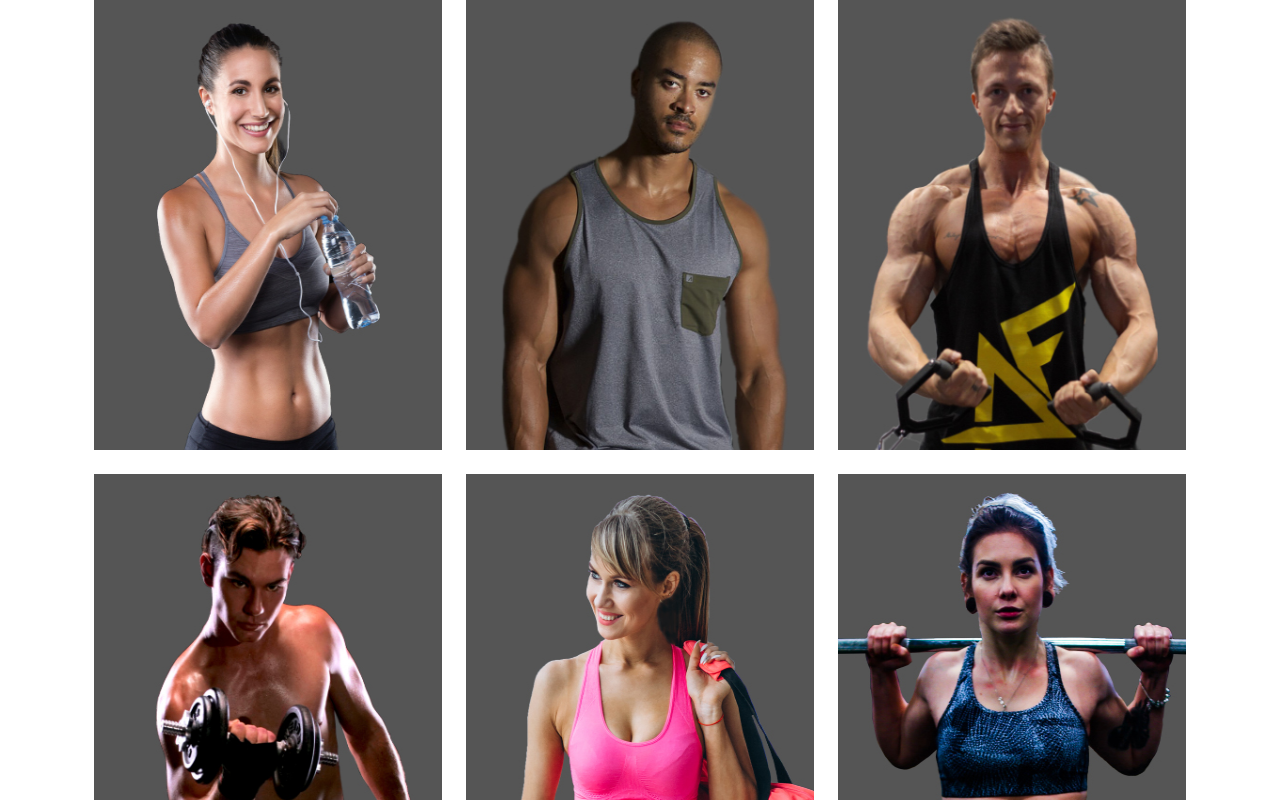
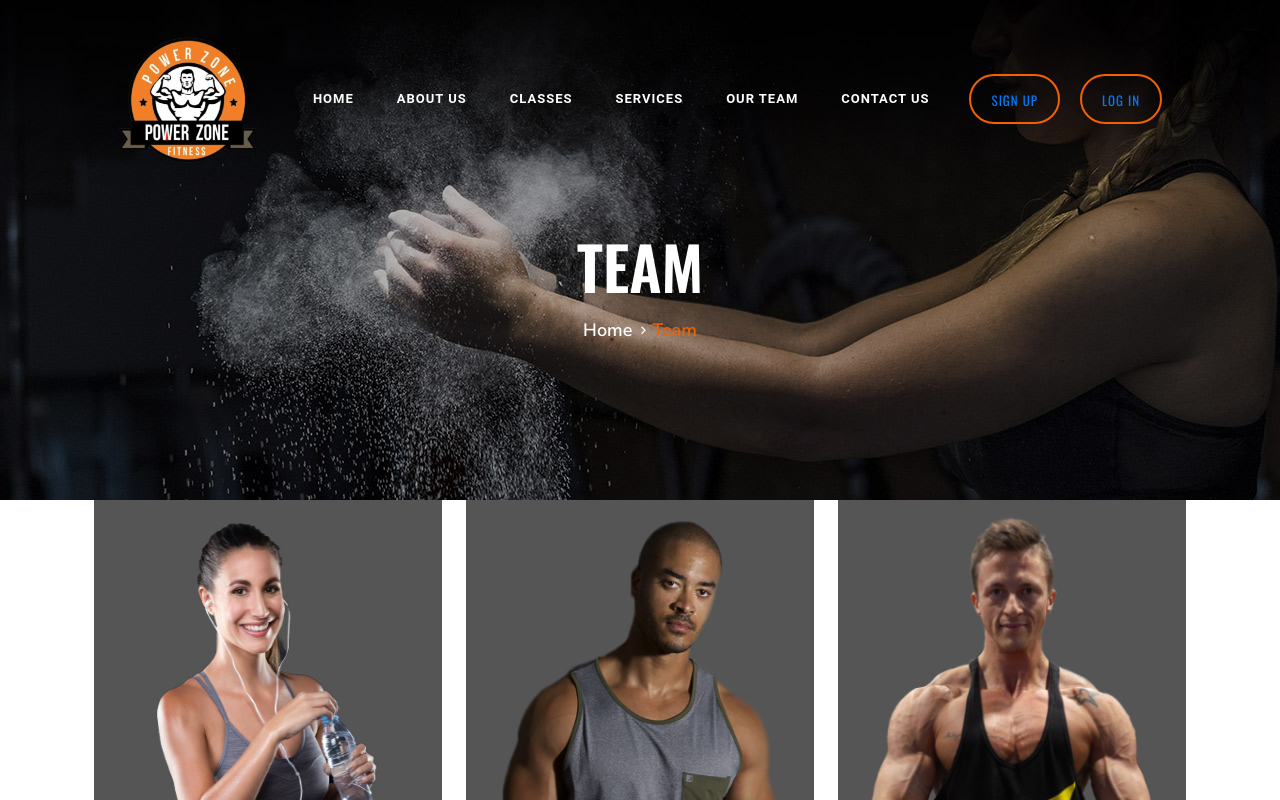
Before and after one commit to haw07/Power-Zone, a React (Create React App) app: page /team in a window 1280 px wide. Shown: the top 800 px of the page. Built offline with nearby package versions, Linux system fonts and the light colour scheme; a web font is replaced by a local one.

Commit message:
Your commit message here

```diff
--- a/src/App.js
+++ b/src/App.js
@@ -1,9 +1,8 @@
 import "./style.css";
 import HomeScreen from "./screens/HomeScreen";
-import LogIn from "./LoginScreen/index";
+import LogIn from "./LogInScreen/index";
 import SignUp from "./SignUpScreen/index";
-import ResetPassword from "./LoginScreen/ResetPassword";
-//import Team from "./Components/Team";
+import ResetPassword from "./LogInScreen/ResetPassword";
 import NavBar from "./Components/NavBar";
 import ErrorPage from "./Components/ErrorPage";
 import Contact from "./Components/Contact";
@@ -11,12 +10,22 @@ import Classes from "./ClassesScreen/index";
 import Team from "./TeamScreen";
 //import TeamPage from "./screens/TeamPage";
 // import {Routes, Route} from "react-router-dom"
+import { BrowserRouter as Router, Route, Routes} from 'react-router-dom'
 
 function App() {
   return (
-    <div>
-      <Team />
-    </div>
+    <Router>
+      <div className="App">
+        <Routes>
+          <Route path="/" element={<HomeScreen />} />
+          <Route path="/team" element={<Team />} />
+          <Route path="/classes" element={<Classes />} />
+          <Route path="/signup" element={<SignUp />} />
+          <Route path="/login" element={<LogIn />} />
+          <Route path="*" element={<ErrorPage />} />
+        </Routes>
+      </div>
+    </Router>
   );
 }
 
--- a/src/ClassesScreen/Classes_style.css
+++ b/src/ClassesScreen/Classes_style.css
@@ -55,7 +55,7 @@ h6 {
 p {
   font-size: 16px;
   font-family: "Nunito Sans", sans-serif;
-  color: #8f8fa8;
+  color: #ffffff;
   font-weight: 400;
   line-height: 24px;
   margin: 0 0 15px 0;
--- a/src/Components/Footer.js
+++ b/src/Components/Footer.js
@@ -1,190 +1,24 @@
 import React from 'react'
 import '../style.css'
 import { Container, Row, Col } from 'react-bootstrap'
+import {Link} from 'react-router-dom'
 
 function Footer() {
   return (
-
-    // <footer className="w-full bg-black text-white">
-    //   <section className="flex justify-between m-5">
-    //     <div className="mr-5 w-64">
-    //       <img
-    //         src="/logo-removebg-preview.png"
-    //         alt="image"
-    //         className="h-32 block m-auto mb-2"
-    //       />
-    //       <p className="ml-4">
-    //         Power Zone is a gym for athletics. Through this website, you can
-    //         register for classes, take advice from nutritionist and much more!
-    //       </p>
-    //     </div>
-
-    //     <div className="mr-5">
-    //       <h1 className="font-bold text-3xl">Useful Links</h1>
-    //       <ul className="p-5 text-center">
-    //         <li className="mb-3 hover:text-orange-500">
-    //           <a href="#">About</a>
-    //         </li>
-    //         <li className="mb-3 hover:text-orange-500">
-    //           <a href="#">Blog</a>
-    //         </li>
-    //         <li className="mb-3 hover:text-orange-500">
-    //           <a href="#">Classes</a>
-    //         </li>
-    //       </ul>
-    //     </div>
-
-    //     <div>
-    //       <h1 className="font-bold text-3xl">Support</h1>
-    //       <ul className="p-5 text-center">
-    //         <li className="mb-3 hover:text-orange-500">
-    //           <a href="#">login</a>
-    //         </li>
-    //         <li className="mb-3 hover:text-orange-500">
-    //           <a href="#">My Account</a>
-    //         </li>
-    //         <li className="mb-3 hover:text-orange-500">
-    //           <a href="#">Contact</a>
-    //         </li>
-    //       </ul>
-    //     </div>
-    //   </section>
-
-    //   <hr />
-
-    //   <section className="text-center p-5">
-    //     <p>Copywrites &copy; | Power Zone | CMPS 271</p>
-    //   </section>
-    // </footer>
-
-    // <section className="footer-section bg-black text-white">
-    //   <Container className="p-2 m-5">
-    //     <Row>
-    //       <Col lg={4}>
-    //         <div className="fs-about">
-    //           <div className="fa-logo">
-    //             <a href="#">
-    //               <img
-    //                 height="150"
-    //                 width="150"
-    //                 src="/logo-removebg-preview.png"
-    //                 alt="logo"
-    //               />
-    //             </a>
-    //           </div>
-    //           <p>
-    //             Lorem ipsum dolor sit amet, consectetur adipiscing elit, sed do
-    //             eiusmod tempor incididunt ut labore dolore magna aliqua endisse
-    //             ultrices gravida lorem.
-    //           </p>
-    //           <div className="fa-social">
-    //             <a href="#">
-    //               <i className="fa fa-facebook"></i>
-    //             </a>
-    //             <a href="#">
-    //               <i className="fa fa-twitter"></i>
-    //             </a>
-    //             <a href="#">
-    //               <i className="fa fa-youtube-play"></i>
-    //             </a>
-    //             <a href="#">
-    //               <i className="fa fa-instagram"></i>
-    //             </a>
-    //             <a href="#">
-    //               <i className="fa fa-envelope-o"></i>
-    //             </a>
-    //           </div>
-    //         </div>
-    //       </Col>
-    //       <Col lg={2} md={3} sm={6}>
-    //         <div className="fs-widget">
-    //           <h4 class="text-white">Useful links</h4>
-    //           <ul className='list-none'>
-    //             <li>
-    //               <a href="#" class="text-white no-underline">About</a>
-    //             </li>
-    //             <li>
-    //               <a href="#" className='text-white'>Blog</a>
-    //             </li>
-    //             <li>
-    //               <a href="#" className='text-white'>Classes</a>
-    //             </li>
-    //             <li>
-    //               <a href="#" className='text-white'>Contact</a>
-    //             </li>
-    //           </ul>
-    //         </div>
-    //       </Col>
-    //       <Col lg={2} md={3} sm={6}>
-    //         <div className="fs-widget">
-    //           <h4 className='text-white'>Support</h4>
-    //           <ul>
-    //             <li>
-    //               <a href="#" className='text-white'>Login</a>
-    //             </li>
-    //             <li>
-    //               <a href="#" className='text-white'>My account</a>
-    //             </li>
-    //             <li>
-    //               <a href="#" className='text-white'>Subscribe</a>
-    //             </li>
-    //             <li>
-    //               <a href="#" className='text-white'>Contact</a>
-    //             </li>
-    //           </ul>
-    //         </div>
-    //       </Col>
-    //       <Col lg={4} md={6}>
-    //         <div className="fs-widget">
-    //           <h4 className='text-white'>Tips & Guides</h4>
-    //           <div className="fw-recent">
-    //             <h6>
-    //               <a href="Header"  className='text-white no-underline'>
-    //                 Physical fitness may help prevent depression, anxiety
-    //               </a>
-    //             </h6>
-    //             <ul>
-    //               <li>3 min read</li>
-    //               <li>20 Comment</li>
-    //             </ul>
-    //           </div>
-    //           <div className="fw-recent">
-    //             <h6>
-    //               <a href="#" className='text-white'>
-    //                 Fitness: The best exercise to lose belly fat and tone up...
-    //               </a>
-    //             </h6>
-    //             <ul>
-    //               <li>3 min read</li>
-    //               <li>20 Comment</li>
-    //             </ul>
-    //           </div>
-    //         </div>
-    //       </Col>
-    //     </Row>
-    //     <Row>
-    //       <Col lg={12} className="text-center">
-    //         <div className="copyright"></div>
-    //       </Col>
-    //     </Row>
-    //   </Container>
-    // </section>
-
-
-      <section class="footer-section" className='bg-black pt-5'>
+    <section class="footer-section" className='bg-black pt-5'>
         <div class="container" className='p-2 mx-5'>
             <div class="row pb-3">
                 <div class="col-lg-4 col_">
                     <div class="fs-about" className="place-content-center">
                         <div class="fa-logo">
                             <a href="#">
-                              <img
+                                <img
                                 height="140"
                                 width="140"
                                 src="/logo-removebg-preview.png"
                                 alt="logo"
-                              />
-                              </a>
+                                />
+                                </a>
                         </div>
                         <p>Transforming Your Fitness Journey with Smart Management - Gym Management System<p class="p-element">Power Zone</p></p>
                         <div class="fa-social">
@@ -202,7 +36,7 @@ function Footer() {
                         <ul class="list">
                             <li><a href="#" class="items">About</a></li>
                             <li><a href="#" class="items">Blog</a></li>
-                            <li><a href="#" class="items">Classes</a></li>
+                            <li><Link to="/classes" className='items'>Classes</Link></li>
                             <li><a href="#" class="items">Contact</a></li>
                         </ul>
                     </div>
@@ -211,7 +45,7 @@ function Footer() {
                     <div class="fs-widgets">
                         <h4 class="h4-1">Support</h4>
                         <ul class="list">
-                            <li><a href="#" class="items">Login</a></li>
+                            <li><Link to="/login" className='items'>Log In</Link></li>
                             <li><a href="#" class="items">My account</a></li>
                             <li><a href="#" class="items">Subscribe</a></li>
                             <li><a href="#" class="items">Contact</a></li>
--- a/src/Components/Header.js
+++ b/src/Components/Header.js
@@ -2,13 +2,7 @@ import React from "react";
 import "../style.css";
 import { Carousel, Nav, Navbar, Container, Button } from "react-bootstrap";
 import { FontAwesomeIcon } from "@fortawesome/react-fontawesome";
-import {
-  BroeserRouter as Router,
-  Route,
-  Switch,
-  Link,
-  useParams,
-} from "react-router-dom";
+import {NavLink, Link} from 'react-router-dom';
 import { faBars } from "@fortawesome/free-solid-svg-icons";
 
 function Header() {
@@ -35,27 +29,27 @@ function Header() {
           </Navbar.Toggle>
           <Navbar.Collapse id="basic-navbar-nav">
             <Nav className="ml-auto">
-              <Nav.Link className="nav-link ml-3 mr-3" href="#">
+              <NavLink to="/" exact className="nav-link ml-3 mr-3" activeClassName="active">
                 HOME
-              </Nav.Link>
-              <Nav.Link className="nav-link ml-3 mr-3" href="#">
+              </NavLink>
+              <NavLink to="/aboutus" exact className="nav-link ml-3 mr-3" activeClassName="active">
                 ABOUT US
-              </Nav.Link>
-              <Nav.Link className="nav-link ml-3 mr-3" href="#">
+              </NavLink>
+              <NavLink to="/classes" exact className="nav-link ml-3 mr-3" activeClassName="active">
                 CLASSES
-              </Nav.Link>
-              <Nav.Link className="nav-link ml-3 mr-3" href="#">
+              </NavLink>
+              <NavLink to="/services" exact className="nav-link ml-3 mr-3" activeClassName="active">
                 SERVICES
-              </Nav.Link>
-              <Nav.Link className="nav-link ml-3 mr-3" href="#">
+              </NavLink>
+              <NavLink to="/team" exact className="nav-link ml-3 mr-3" activeClassName="active">
                 OUR TEAM
-              </Nav.Link>
-              <Nav.Link className="nav-link ml-3 mr-3" href="#">
+              </NavLink>
+              <NavLink to="/contact" exact className="nav-link ml-3 mr-3" activeClassName="active">
                 CONTACT US
-              </Nav.Link>
+              </NavLink>
             </Nav>
-            <Button class="btn">Sign up</Button> <div></div>
-            <Button class="btn">Log in</Button>{" "}
+            <Button class="btn" variant="primary"><Link to="/signup">Sign Up</Link></Button>
+            <Button class="btn" variant="primary"><Link to="/login">Log In</Link></Button>
           </Navbar.Collapse>
           <style type="text/css">
             {`
@@ -115,7 +109,7 @@ function Header() {
       </Navbar>
       <Carousel>
         <Carousel.Item>
-          <img className="d-block w-250" src="/hero-1.jpg" alt="First slide" />
+          <img className="d-block w-250 carouselImage" src="/hero-1.jpg" alt="First slide" />
           <div className="carousel-caption d-none d-md-block">
             <h1 className="text1 font-bold text-2xl mb-5 text-light">
               Shape Your Body
@@ -127,7 +121,7 @@ function Header() {
           </div>
         </Carousel.Item>
         <Carousel.Item>
-          <img className="d-block w-250" src="/hero-2.jpg" alt="Second slide" />
+          <img className="d-block w-250 carouselImage" src="/hero-2.jpg" alt="Second slide" />
           <div className="carousel-caption d-none d-md-block">
             <h1 className="text1 font-bold text-2xl mb-5 text-light">
               Shape Your Body
--- a/src/Components/NavBar.js
+++ b/src/Components/NavBar.js
@@ -3,6 +3,7 @@ import "../style.css";
 import { Nav, Navbar, Container, Button } from "react-bootstrap";
 import { FontAwesomeIcon } from "@fortawesome/react-fontawesome";
 import { faBars } from "@fortawesome/free-solid-svg-icons";
+import { NavLink, Link } from 'react-router-dom'
 
 function NavBar() {
   return (
@@ -28,27 +29,27 @@ function NavBar() {
           </Navbar.Toggle>
           <Navbar.Collapse id="basic-navbar-nav">
             <Nav className="ml-auto">
-              <Nav.Link className="nav-link ml-3 mr-3" href="#">
+            <NavLink to="/" exact className="nav-link ml-3 mr-3" activeClassName="active">
                 HOME
-              </Nav.Link>
-              <Nav.Link className="nav-link ml-3 mr-3" href="#">
+              </NavLink>
+              <NavLink to="/aboutus" exact className="nav-link ml-3 mr-3" activeClassName="active">
                 ABOUT US
-              </Nav.Link>
-              <Nav.Link className="nav-link ml-3 mr-3" href="#">
+              </NavLink>
+              <NavLink to="/classes" exact className="nav-link ml-3 mr-3" activeClassName="active">
                 CLASSES
-              </Nav.Link>
-              <Nav.Link className="nav-link ml-3 mr-3" href="#">
+              </NavLink>
+              <NavLink to="/services" exact className="nav-link ml-3 mr-3" activeClassName="active">
                 SERVICES
-              </Nav.Link>
-              <Nav.Link className="nav-link ml-3 mr-3" href="#">
+              </NavLink>
+              <NavLink to="/team" exact className="nav-link ml-3 mr-3" activeClassName="active">
                 OUR TEAM
-              </Nav.Link>
-              <Nav.Link className="nav-link ml-3 mr-3" href="#">
+              </NavLink>
+              <NavLink to="/contact" exact className="nav-link ml-3 mr-3" activeClassName="active">
                 CONTACT US
-              </Nav.Link>
+              </NavLink>
             </Nav>
-            <Button class="btn">Sign up</Button> <div></div>
-            <Button class="btn">Log in</Button>{" "}
+            <Button class="btn" variant="primary"><Link to="/signup">Sign Up</Link></Button>
+            <Button class="btn" variant="primary"><Link to="/login">Log In</Link></Button>
           </Navbar.Collapse>
           <style type="text/css">
             {`
--- a/src/TeamScreen/index.js
+++ b/src/TeamScreen/index.js
@@ -1,10 +1,33 @@
 import "./style.css";
 import Data from "./data";
+import NavBar from '../Components/NavBar'
+import GetTouch from '../Components/GetTouch'
+import Footer from '../Components/Footer'
 import { useState } from "react";
 function Team() {
   const [data, setData] = useState(Data);
   return (
-    <div className="container row m-auto">
+    <setion>
+      <section class="breadcrumb-section set-bg" data-setbg="img/breadcrumb-bg.jpg">
+          <div class="navbarContact" >
+              <NavBar />
+          </div>
+          <div class="container">
+              <div class="row">
+                  <div class="col-lg-12 text-center">
+                      <div class="breadcrumb-text">
+                          <h2>Team</h2>
+                          <div class="bt-option">
+                              <a href="./index.html">Home</a>
+                              <span>Team</span>
+                          </div>
+                      </div>
+                  </div>
+              </div>
+          </div>
+      </section>
+      <section class="teamIndex">
+        <div className="container row m-auto pt-15 teamBox">
           {data.map((trainer) => {
             return (
               <div className="col-lg-4 col-sm-6 mb-4">
@@ -24,6 +47,11 @@ function Team() {
             );
           })}
         </div>
+      </section>
+      <GetTouch />
+      <Footer />
+    </setion>
+
   );
 }
 
--- a/src/screens/HomeScreen.js
+++ b/src/screens/HomeScreen.js
@@ -3,7 +3,6 @@ import ChooseUs from "../Components/ChooseUs";
 import Footer from "../Components/Footer";
 import GetTouch from "../Components/GetTouch";
 import Banner from "../Components/Banner";
-import Team from "../Components/Team";
 import Pricing from "../Components/Pricing";
 import NavBar from "../Components/NavBar";
 function HomeScreen() {
@@ -13,7 +12,6 @@ function HomeScreen() {
       <ChooseUs />
       <Banner />
       <Pricing />
-      {/* <Team /> */}
       <GetTouch />
       <Footer />
     </div>
```
Lines whose indentation alone changed are shown as unchanged.
